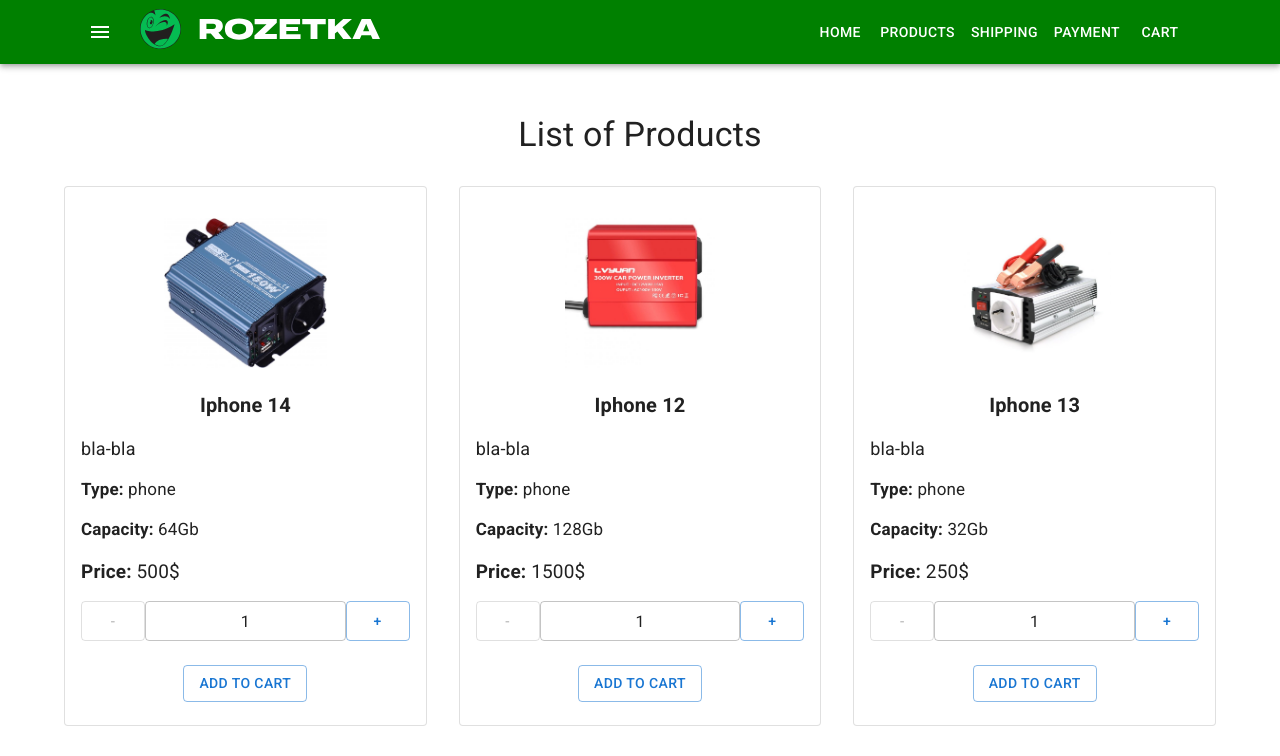
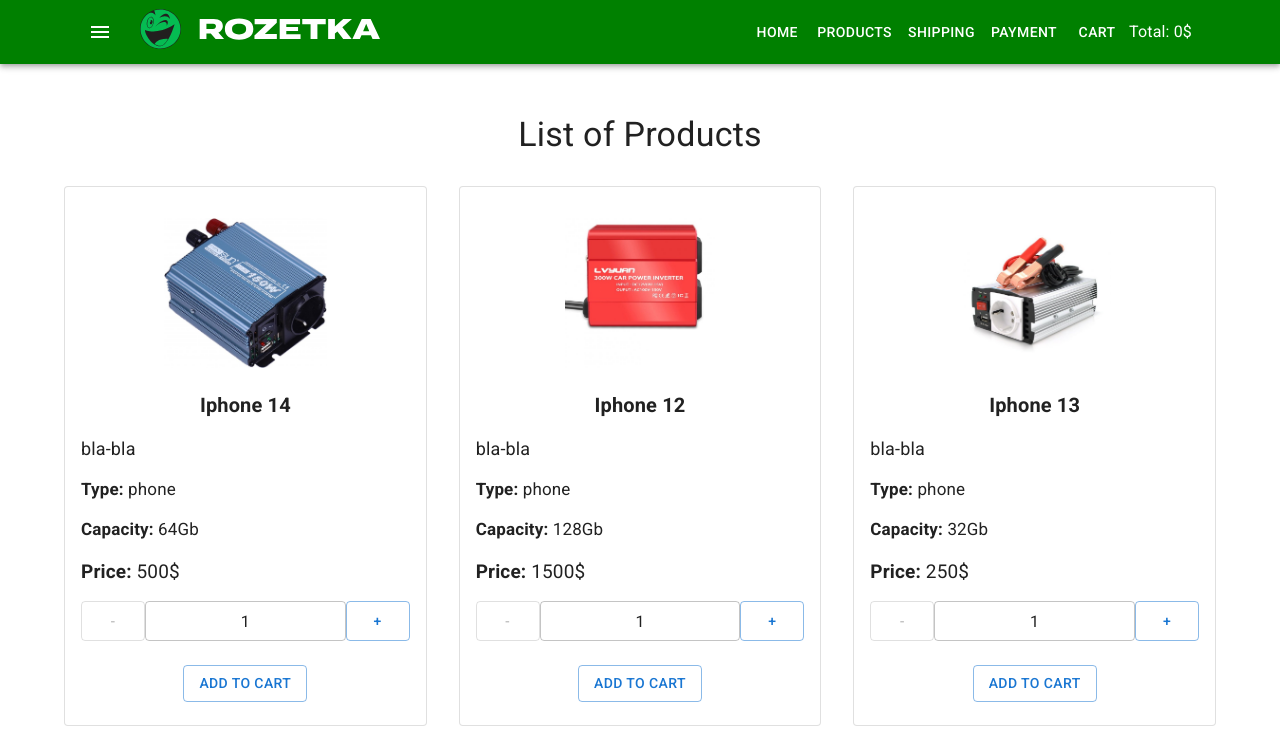
Before and after one commit to AnatoliiZh/shop-project-react, a React (Create React App) app: page / in a window 1280 px wide. Shown: the top 756 px of the page. Built offline with nearby package versions, Linux system fonts and the light colour scheme.

Commit message:
add total in cart

```diff
--- a/src/components/CartHeader/CartHeader.tsx
+++ b/src/components/CartHeader/CartHeader.tsx
@@ -19,6 +19,7 @@
     console.log(productsArray[0].title)
     return (
         <div>
+            <div>
                 {Object.keys(productsInСart).map((productId) => (
                     <div key={productId}>
                         {productsObject[parseInt(productId)].title} :{' '}
@@ -26,6 +27,18 @@
                     </div>
                 ))}
             </div>
+            <div>
+                Total:{' '}
+                {Object.keys(productsInСart).reduce(
+                    (total, productId) =>
+                        total +
+                        productsInСart[parseInt(productId)] *
+                            productsObject[parseInt(productId)].price,
+                    0
+                )}
+                $
+            </div>
+        </div>
     )
 }
 export default CartHeader
```
Lines whose indentation alone changed are shown as unchanged.
